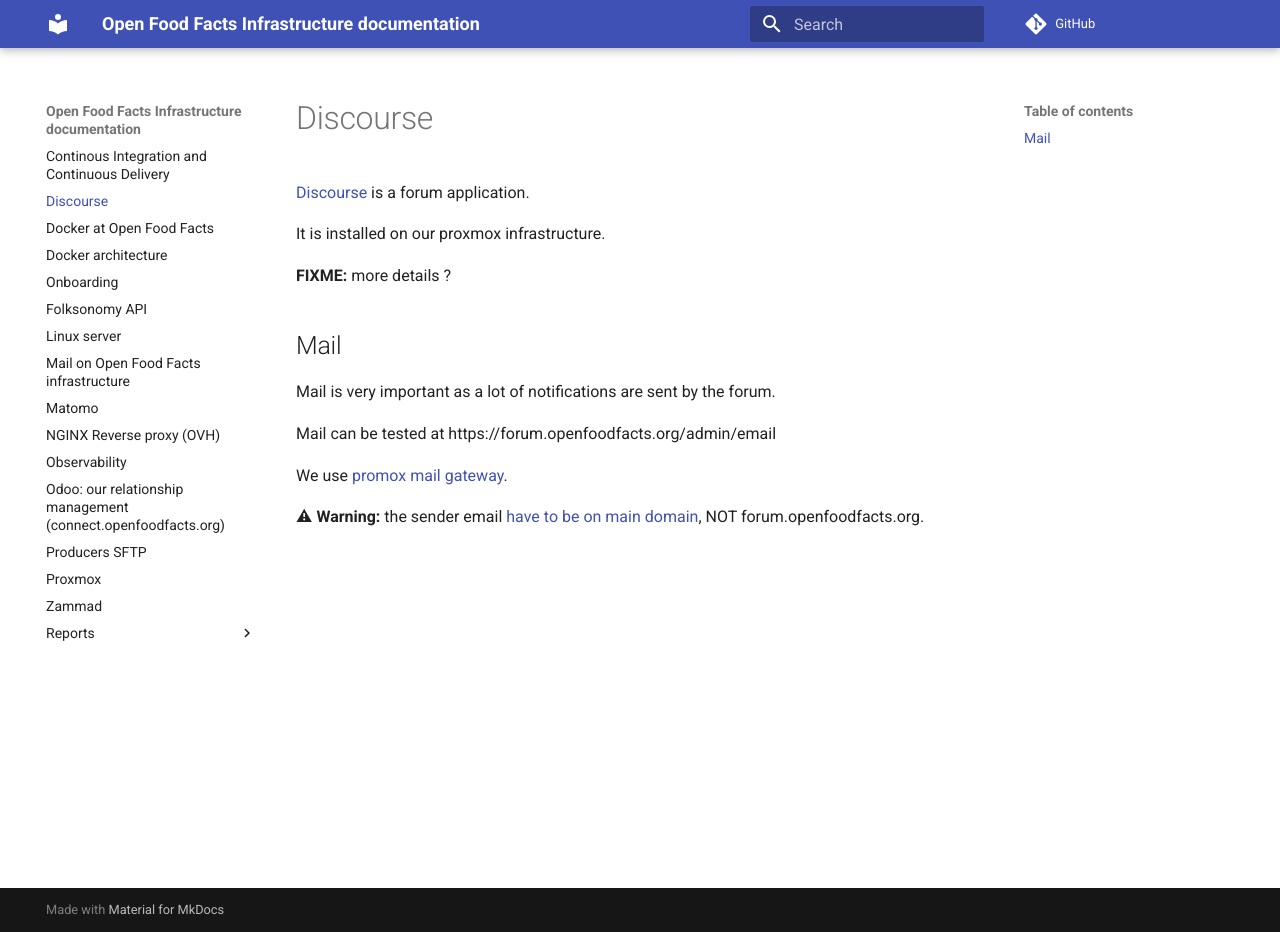
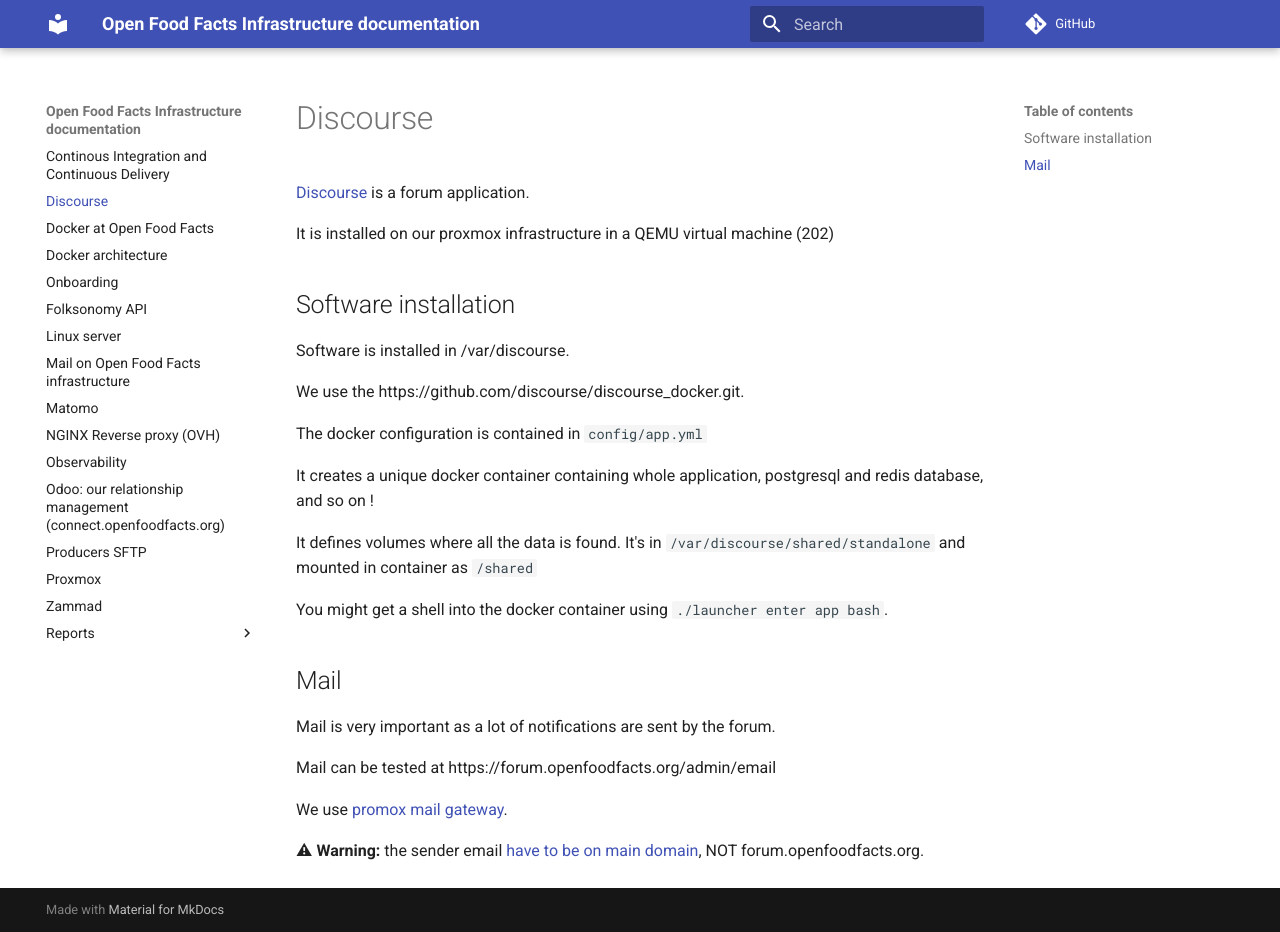
Before and after one commit to openfoodfacts/openfoodfacts-infrastructure, an MkDocs documentation site: the page built from docs/discourse.md, in a window 1280 px wide and 932 px high. Built offline with MkDocs 1.6.1 and Material for MkDocs 9.7.7, drawn with Linux system fonts in a browser that asks for light colours; comment, search, counter and statistics services are not loaded.

Commit message:
docs: added some more detail on discourse install

```diff
--- a/docs/discourse.md
+++ b/docs/discourse.md
@@ -2,9 +2,21 @@
 
 [Discourse](https://www.discourse.org/) is a forum application.
 
-It is installed on our proxmox infrastructure.
+It is installed on our proxmox infrastructure in a QEMU virtual machine (202)
 
-**FIXME:** more details ?
+## Software installation
+
+Software is installed in /var/discourse.
+
+We use the https://github.com/discourse/discourse_docker.git.
+
+The docker configuration is contained in `config/app.yml`
+
+It creates a unique docker container containing whole application, postgresql and redis database, and so on !
+
+It defines volumes where all the data is found. It's in `/var/discourse/shared/standalone` and mounted in container as `/shared`
+
+You might get a shell into the docker container using `./launcher enter app bash`.
 
 ## Mail
 
```
